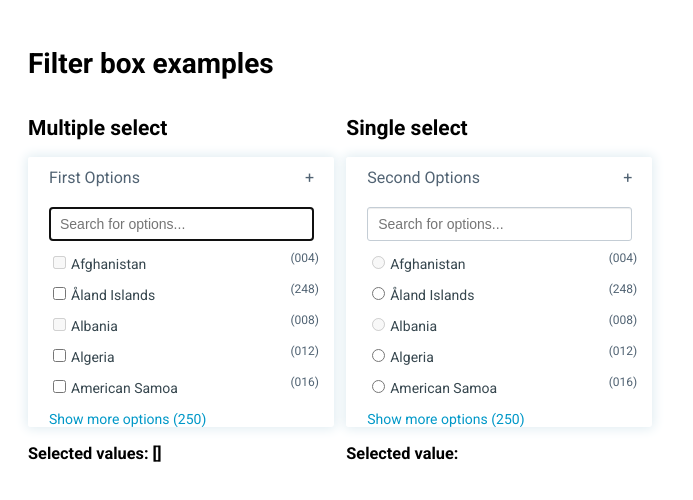
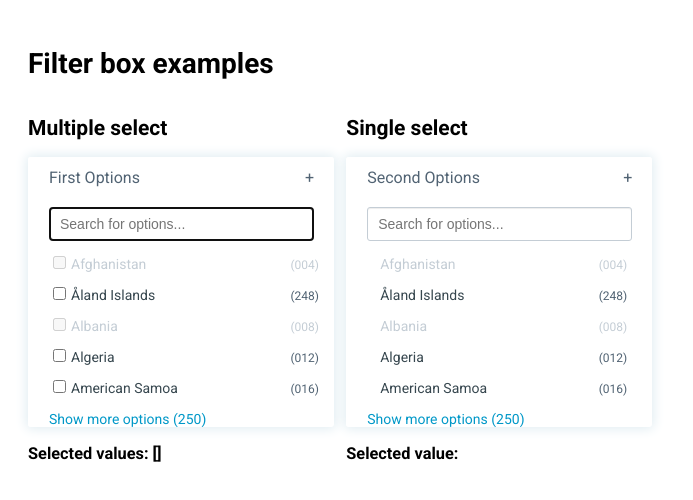
Before and after one commit to myENA/filter-box, a Vue app: page / in a window 1280 px wide. Shown: the top 500 px of the page, without its empty margins (0-693 px from the left). Built offline with nearby package versions, Linux system fonts and the light colour scheme.

Commit message:
Improve single selection

```diff
--- a/src/components/FilterBox.vue
+++ b/src/components/FilterBox.vue
@@ -69,6 +69,7 @@
                   active: !multiple && !!selected[option.value],
                   disabled: option.disabled,
                   'has-header': !!option.parentHeader,
+                  'simple-option': !multiple,
                 }"
                 >
                 <span
@@ -77,6 +78,7 @@
                   <label
                     :for="dropId + '-' + option.value"
                     class="simple-label"
+                    :class="{'disabled': option.disabled}"
                     >
                     <input
                       :id="dropId + '-' + option.value"
@@ -85,16 +87,24 @@
                       :checked="multiple ? value.indexOf(option.value) > -1 :
                         value === option.value"
                       @change="select($event, option.value)"
+                      @click="click($event, option.value)"
                       >
                     <span
                       v-if="option.icon"
                       class="icon-container"
                       v-html="escapeTextSafe(option.icon)">
                     </span>{{ option.text }}
-                    <span
-                      v-if="option.count !== undefined"
-                      class="pull-right p-0 text-note"
-                      >({{ option.count }})</span>
+                    <span class="pull-right pr-0">
+                      <span
+                        v-if="option.count !== undefined"
+                        class="text-note p-0"
+                        >({{ option.count }})</span>
+                      <span
+                        class="checked"
+                        v-if="!multiple && value === option.value">
+                        &#10004;
+                      </span>
+                    </span>
                   </label>
                 </span>
               </li>
@@ -159,10 +169,15 @@
                 v-for="item in groupedOptions[key]"
                 :key="item.value"
                 class="letter-item"
+                :class="{
+                  'simple-option': !multiple,
+                  'active': !multiple && popupSelected.indexOf(item.value) > -1,
+                  }"
                 >
                 <label
                   :for="dropId + '-popup-item-' + item.value"
                   class="simple-label"
+                  :class="{'disabled': item.disabled}"
                   >
                   <input
                     :id="dropId + '-popup-item-' + item.value"
@@ -170,6 +185,7 @@
                     :disabled="item.disabled"
                     :checked="multiple ? popupSelected.indexOf(item.value) > -1 :
                       popupSelected === item.value"
+                    @click="click($event, item.value)"
                     @change="selectFromPopup($event, item.value)"
                     >
                   <span
@@ -181,6 +197,11 @@
                     v-if="item.count !== undefined"
                     class="text-note"
                     >({{ item.count }})</span>
+                  <span
+                    class="checked pull-right"
+                    v-if="!multiple && popupSelected === item.value">
+                    &#10004;
+                  </span>
                 </label>
               </div>
             </div>
@@ -225,6 +246,32 @@ input[type="radio"] {
   cursor: pointer;
   font-size: 14px;
   line-height: 26px;
+
+  input[type='radio'] {
+    display: none;
+  }
+
+  &.disabled {
+    color: #C4CDD5;
+    cursor: default;
+
+    .text-note {
+      color: #C4CDD5;
+    }
+  }
+}
+.simple-option {
+  padding-left: 10px;
+  padding-right: 10px;
+  border-left: 3px solid transparent;
+
+  &:hover {
+    background-color: #E8F8FF;
+  }
+  &.active {
+    background-color: #E8F8FF;
+    border-left: 3px solid #019FE1;
+  }
 }
 
 .selectable-option {
@@ -325,6 +372,15 @@ input[type="radio"] {
 .p-0 {
   padding: 0;
   line-height: normal;
+}
+.pr-0 {
+  padding: 0;
+  line-height: 26px;
+}
+
+.checked {
+  font-weight: bolder;
+  padding: 0;
 }
 
 .text-note {
@@ -759,6 +815,14 @@ export default {
     textMatch(text) {
       return text ? text.match(this.filterRegExp) !== null : true;
     },
+    click(e) {
+      if (!this.multiple) {
+        if (e.target.checked) {
+          this.popupSelected = '';
+          this.myValue = '';
+        }
+      }
+    },
     select(e, val) {
       e.preventDefault();
       if (this.optionsMap[val].disabled) {
@@ -808,7 +872,11 @@ export default {
       }
     },
     selectNone() {
-      this.myValue = [];
+      if (this.multiple) {
+        this.myValue = [];
+      } else {
+        this.myValue = '';
+      }
     },
     togglePopup() {
       this.isOpen = !this.isOpen;
```
Also changed, not shown: 1 other file (tests, documents, lock files or other folders).
